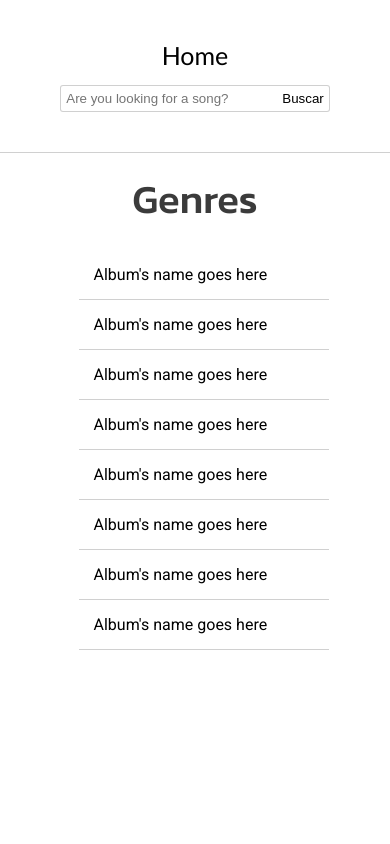
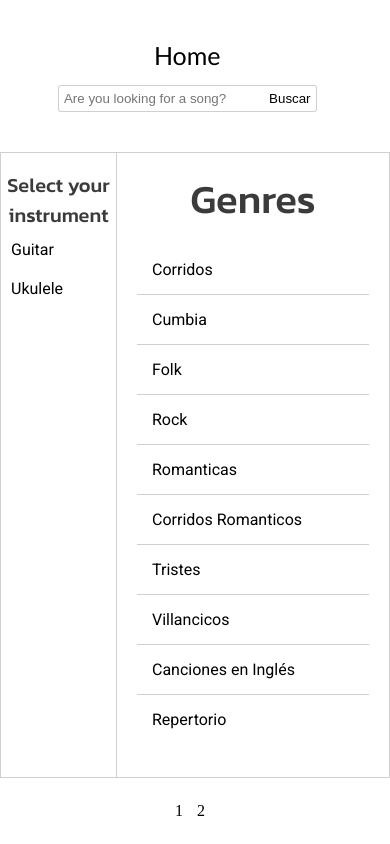
Before and after one commit to SergioMadrid522/GuitarChords, a plain HTML site: page index.html in a window 390 px wide. Drawn offline with Linux system fonts and the light colour scheme.

Commit message:
feat: add responsive layout for homepage

```diff
--- a/index-style.css
+++ b/index-style.css
@@ -7,42 +7,134 @@
     margin: 0;
     padding: 0;
 }
-
+html, body {
+    height: 100%;
+    margin: 0;
+    display: flex;
+    flex-direction: column;
+}
+/*Header styles*/
 header {
-    border-bottom: 1px solid #0000002f;
+    /* border-bottom: 1px solid #0000002f; */
+ /*    background-color: green; */
     padding: 40px;
+    display: flexbox;
+    justify-content: center;
+    width: 100%;
 }
-
 header nav {
     /* background-color: red; */
     display: flex;
     justify-content: flex-end;
-    width: 100%;
+    width: 95%;
     height: 100%;
 }
-
 header nav ul {
     /* background-color: antiquewhite; */
     display: flex;
     list-style: none;
     gap: 15px;
 }
-
 header nav ul span {
     font-family: 'Gill Sans', 'Gill Sans MT', Calibri, 'Trebuchet MS', sans-serif;
     font-size: 25px;
 }
-
 header nav ul a {
     text-decoration: none;
     color: #000000;
 }
+/*Main styles*/
+main {
+    /* background-color: green; */
+    position: relative;
+    display: flex;
+    justify-content: center;
+    flex: 1;
+}
+#instrument-container {
+    /* background-color: aliceblue; */
+    width: 15%;
+    border: 0.3px solid #0000002f;
+}
 
+#instrument-container h3 {
+    /* background-color: red; */
+    color: #000000c4;
+    font-family: "Kanit", serif;
+    font-weight: 430;
+    font-style: normal;
+    font-size: 20px;
+    text-align: center;
+    margin-top: 15%;
+}
+
+/* #line {
+    border-top: .2px solid #0000002f;
+    width: 80%;
+    margin: 0 auto;
+}  */
+#instrument-container ul {
+    list-style: none;
+}
+#instrument-container li {
+    /* background-color: red; */
+    padding: 10px;
+}
+#instrument-container a {
+    color: #000000;
+    font-family: "Roboto", serif;
+    font-weight: 400;
+    font-style: normal;
+    text-decoration: none;
+}
+#instrument-container a:hover {
+    text-decoration: underline;
+}
+
+#genre-container {
+    /* background-color: red; */
+    border: 0.3px solid #0000002f;
+
+    border-left: none;
+}
+.genre-link:last-child {
+    border-bottom: none;
+}
+
+#title {
+    width: auto;
+    text-align: left;
+    padding: 1rem;
+}
+
+#title h1 {
+    font-family: "Kanit", serif;
+    font-weight: 430;
+    font-style: normal;
+    font-size: 50px;
+    color: #000000c4;
+}
+.genre-link {
+    /* background-color: red; */
+    border-bottom: 0.3px solid #0000002f;
+    padding: 15px;
+}
+.genre-link a {
+    color: #000000;
+    font-family: "Roboto", serif;
+    font-weight: 400;
+    font-style: normal;
+    text-decoration: none;
+    justify-content: center;
+}
+.genre-link a:hover {
+    text-decoration: underline;
+    transition: .3s ease-in-out;
+}
 #search-form {
     /* background-color: red; */
     width: 100%;
     display: flex;
-    gap: 0;
 }
 
 #search-form input {
@@ -73,71 +165,44 @@ header nav ul a {
     /* font-size: 15px; */
     cursor: pointer;
 }
+
 #search-form button:hover {
     background-color: #bfbdbd;
     transition: .2s ease-in-out;
 }
 
 #genre-container {
-    margin-left: 15%;
+    /* background-color: antiquewhite; */
     width: 70%;
 }
 
-#table {
+#table-content {
+    /* background-color: green; */
     box-sizing: border-box;
-    padding-top: 5px;
-    padding-left: 20px;
+    padding: 0 20px;
     width: 100%;
 }
 
-#title {
-    width: auto;
-    text-align: left;
-    padding: 1rem;
-}
-
-#title h1 {
-    font-family: "Kanit", serif;
-    font-weight: 430;
-    font-style: normal;
-    font-size: 50px;
-    color: #000000c4;
-}
-
-.genre-link {
-    /* background-color: red; */
-    border-bottom: 0.3px solid #0000002f;
-    padding: 15px;
-    width: 99%;
-}
-
-.genre-link a {
-    justify-content: center;
-    text-decoration: none;
-    /* font-family: "Roboto", serif;
-    font-weight: 400;
-    font-style: normal;
-    color: #000000; */
-}
-
-.genre-link a:hover {
-    text-decoration: underline;
-    transition: .3s ease-in-out;
-}
-
-.genre-link a::after {
+/* .genre-link a::after {
     content: "Album's name goes here";
     font-family: "Roboto", serif;
     font-weight: 400;
     font-style: normal;
     color: #000000;
+} */
+
+/*Footer Style*/
+footer {
+    /* background-color: red; */
+    display: flex;
+    justify-content: center;
 }
-
 #pagination-list {
-    width: 100%;
+    /* background-color: antiquewhite; */
+    width: 50%;
+    height: 100%;
     text-align: center;
-    padding: .4em;
-    margin-bottom: 1.5em;
+    padding: 1.5em;
 }
 
 #pagination-list li {
@@ -152,8 +217,7 @@ header nav ul a {
 }
 
 #pagination-list a:hover {
-    text-decoration: none;
-    transition: .3s ease;
+    text-decoration: underline;
 }
 
 /*Medias queries*/
@@ -172,11 +236,25 @@ header nav ul a {
     #search-form input {
         width: 70%;
     }
-
     #title {
         text-align: center;
     }
     #title h1 {
         font-size: 40px;
     }
+
+    /*Main Styles*/
+    main {
+        justify-content: flex-start;
+    }
+    #instrument-container {
+        width: 30%;
+    }
+    #genre-container {
+        width: 70%;
+    }
+    #table-content {
+        padding: 0 20px;
+    }
+
 }
--- a/index.html
+++ b/index.html
@@ -24,55 +24,81 @@
             </ul>
         </nav>
     </header>
+    <main>
+        <div id="instrument-container">
+            <nav>
+                <ul>
+                    <h3>Select your instrument</h3>
+                    <li>
+                        <a href="">Guitar</a>
+                    </li>
+                    <li>
+                        <a href="">Ukulele</a>
+                    </li>
+                    <!-- <div id="line"></div> -->
+                </ul>
+            </nav>
+        </div>
         <div id="genre-container">
             <div id="title">
                 <h1>Genres</h1>
             </div>
-        <div id="table">
+            <div id="table-content">
                 <div class="genre-link">
                     <a href="../PaginaVenta/pages/product-details.php" >
-                    <!-- English songs -->
+                        <span>Corridos</span>
                     </a>
                 </div>
                 <div class="genre-link">
                     <a href="" >
-                    <!-- Corridos -->
+                        <span>Cumbia</span>
                     </a>
                 </div>
                 <div class="genre-link">
                     <a href="" >
-                    <!-- Cumbias -->
+                        <span>Folk</span>
                     </a>
                 </div>
                 <div class="genre-link">
                     <a href="" >
-
+                        <span>Rock</span>
                     </a>
                 </div>
                 <div class="genre-link">
                     <a href="" >
-
+                        <span>Romanticas</span>
                     </a>
                 </div>
                 <div class="genre-link">
                     <a href="" >
-
+                        <span>Corridos Romanticos</span>
                     </a>
                 </div>
                 <div class="genre-link">
                     <a href="" >
-
+                        <span>Tristes</span>
                     </a>
                 </div>
                 <div class="genre-link">
                     <a href="" >
-
+                        <span>Villancicos</span>
                     </a>
                 </div>
+                <div class="genre-link">
+                    <a href="" >
+                        <span>Canciones en Inglés</span>
+                    </a>
+                </div>
+                <div class="genre-link">
+                    <a href="" >
+                        <span>Repertorio</span>
+                    </a>
+                </div>
+
             </div>
         </div>
-
-<!-- <footer>
+    </main>
+<footer>
     <div id="pagination-list">
         <ul>
             <li>
@@ -83,6 +109,6 @@
             </li>
         </ul>
     </div>
-</footer> -->
+</footer>
 </body>
 </html>
```
Lines whose indentation alone changed are shown as unchanged.
